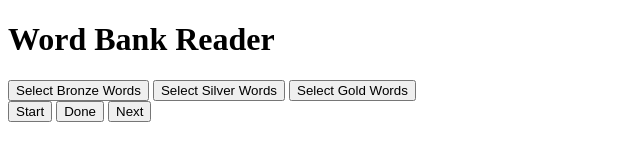
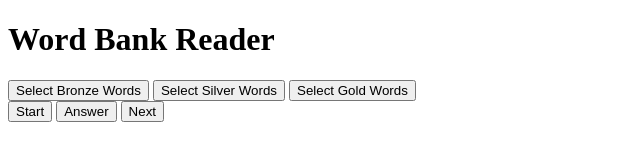
Before and after one commit to lipuyeh/lipuyeh.github.io, a plain HTML site: page read_vocabulary/test2.html in a window 1280 px wide. Shown: the full height of the page, 0-640 px from the left. Drawn offline with Linux system fonts and the light colour scheme.

Commit message:
style: change done to answer

```diff
--- a/read_vocabulary/test2.html
+++ b/read_vocabulary/test2.html
@@ -21,7 +21,7 @@
     <button onclick="selectLevel('Gold')">Select Gold Words</button>
     <br>
     <button onclick="startReading()">Start</button>
-    <button onclick="showAnswer()">Done</button>
+    <button onclick="showAnswer()">Answer</button>
     <button onclick="nextWord()">Next</button>
 
     <div id="answer"></div>
```
